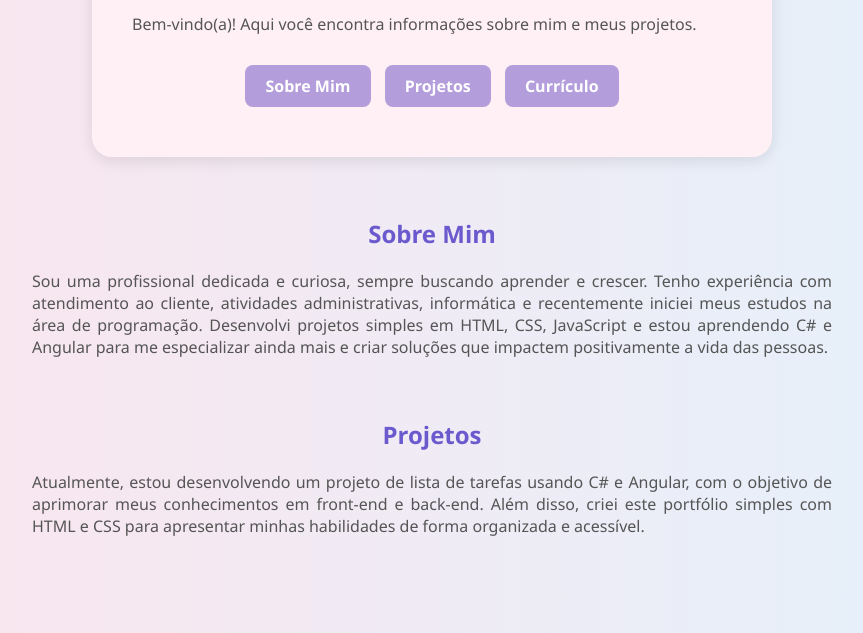
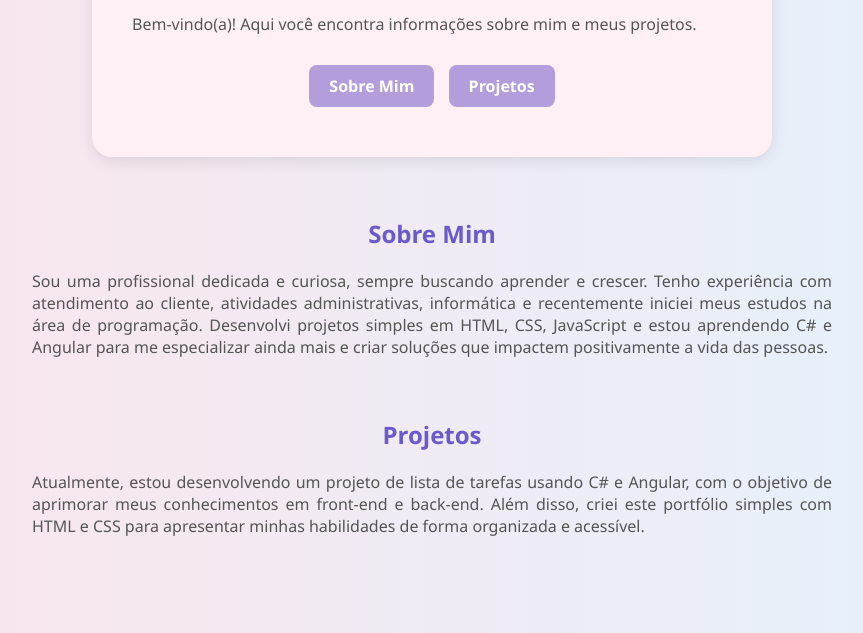
Before and after one commit to Daniela1280/portifolio, a plain HTML site: page index.html in a window 1280 px wide. Shown: the part 167-800 px from the top of the page, without its empty margins (208-1071 px from the left). Drawn offline with Linux system fonts and the light colour scheme.

Commit message:
Update index.html

```diff
--- a/index.html
+++ b/index.html
@@ -72,7 +72,7 @@
 
     <a href="#sobre" class="btn">Sobre Mim</a>
     <a href="#projetos" class="btn">Projetos</a>
-    <a href="curriculo.pdf" class="btn" target="_blank">Currículo</a>
+
   </div>
 
   <section id="sobre">
```
